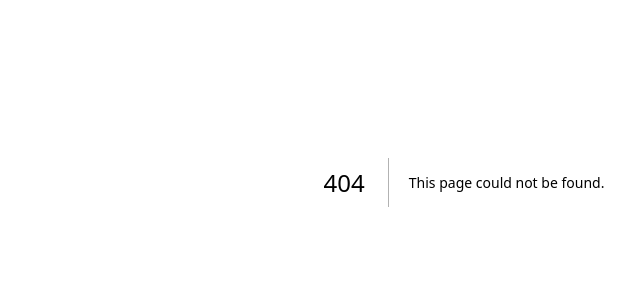
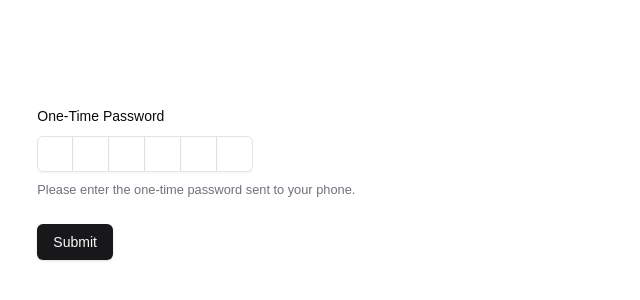
Before and after one commit to Shavkatjon-O/safebite, a Next.js app: page /verify-otp in a window 1280 px wide. Before the commit this address had no page. Shown: the part 218-518 px from the top of the page, without its empty margins (176-816 px from the left). Built offline with nearby package versions, Linux system fonts and the light colour scheme.

Commit message:
feat: otp verification logic

```diff
--- a/src/app/(auth)/sign-up/page.tsx
+++ b/src/app/(auth)/sign-up/page.tsx
@@ -13,7 +13,7 @@ import {
   FormMessage,
 } from "@/components/ui/form";
 import { Input } from "@/components/ui/input";
-import { signIn, signUp } from '@/services/auth';
+import { sendVerificationCode } from "@/services/auth";
 import { z } from "zod";
 import { useRouter } from "next/navigation";
 import { Loader2 } from "lucide-react";
@@ -21,11 +21,6 @@ import Link from "next/link";
 
 const FormSchema = z.object({
   email: z.string().email("Invalid email address"),
-  password: z.string().min(8, "Password must be at least 8 characters long"),
-  confirmPassword: z.string().min(8, "Password must be at least 8 characters long"),
-}).refine((data) => data.password === data.confirmPassword, {
-  message: "Passwords don't match",
-  path: ["confirmPassword"],
 });
 
 const Page = () => {
@@ -38,38 +33,29 @@ const Page = () => {
     resolver: zodResolver(FormSchema),
     defaultValues: {
       email: "",
-      password: "",
-      confirmPassword: "",
     },
   });
 
   const onSubmit = async (data: z.infer<typeof FormSchema>) => {
     setIsSubmitting(true);
-    ////////////////// Sign Up Logic //////////////////
     try {
-      const response = await signUp(data.email, data.password);
+      const response = await sendVerificationCode(data.email);
 
       setMessage(response.message);
 
       if (response.success) {
-        const signInResponse = await signIn(data.email, data.password);
-
-        if (signInResponse.success) {
-          console.log("Sign-up and sign-in successful");
-          router.push("/dashboard/onboarding");
-        } else {
-          console.log("Sign-in failed after sign-up");
-        }
+        console.log("Sign-up successful");
+        router.push("/verify-otp");
       } else {
         console.log("Sign-up failed");
       }
     } catch (error) {
       console.log("Error during sign-up:", error);
+
       setMessage("An error occurred during sign-up.");
     } finally {
       setIsSubmitting(false);
     }
-    /////////////////////////////////////////////////////
   };
 
   return (
@@ -94,42 +80,6 @@ const Page = () => {
             )}
           />
 
-          <FormField
-            control={form.control}
-            name="password"
-            render={({ field }) => (
-              <FormItem>
-                <FormLabel>Password</FormLabel>
-                <FormControl>
-                  <Input
-                    type="password"
-                    placeholder="Password" {...field}
-                    className="h-12"
-                  />
-                </FormControl>
-                <FormMessage />
-              </FormItem>
-            )}
-          />
-
-          <FormField
-            control={form.control}
-            name="confirmPassword"
-            render={({ field }) => (
-              <FormItem>
-                <FormLabel>Confirm Password</FormLabel>
-                <FormControl>
-                  <Input
-                    type="password"
-                    placeholder="Confirm Password" {...field}
-                    className="h-12"
-                  />
-                </FormControl>
-                <FormMessage />
-              </FormItem>
-            )}
-          />
-
           {message && (
             <div className="flex justify-center w-full bg-slate-100 py-2 rounded-md">
               <span className="text-indigo-500">{message}</span>
@@ -144,7 +94,7 @@ const Page = () => {
             {isSubmitting ? (
               <Loader2 className="animate-spin text-white" />
             ) : (
-              "Sign Up"
+              "Continue"
             )}
           </Button>
 
--- /dev/null
+++ b/src/app/(auth)/verify-otp/page.tsx
@@ -0,0 +1,101 @@
+"use client"
+
+import { zodResolver } from "@hookform/resolvers/zod"
+import { useForm } from "react-hook-form"
+import { z } from "zod"
+import { useEffect, useState } from "react"
+
+import { Button } from "@/components/ui/button"
+import {
+  Form,
+  FormControl,
+  FormDescription,
+  FormField,
+  FormItem,
+  FormLabel,
+  FormMessage,
+} from "@/components/ui/form"
+import {
+  InputOTP,
+  InputOTPGroup,
+  InputOTPSlot,
+} from "@/components/ui/input-otp"
+import { checkVerificationCode } from "@/services/auth"
+
+const FormSchema = z.object({
+  pin: z.string().min(6, {
+    message: "Your one-time password must be 6 characters.",
+  }),
+})
+
+function InputOTPForm() {
+  const [isLoading, setIsLoading] = useState(false);
+  const form = useForm<z.infer<typeof FormSchema>>({
+    resolver: zodResolver(FormSchema),
+    defaultValues: {
+      pin: "",
+    },
+  })
+
+  useEffect(() => {
+    return () => {}
+  }, []);
+
+  const onSubmit = async (data: z.infer<typeof FormSchema>) => {
+    setIsLoading(true);
+
+    try {
+        console.log(data.pin)
+      const response = await checkVerificationCode("shavkatjonodamboyev@gmail.com", data.pin);
+
+
+      if (response.success) {
+        console.log("Sign-up successful");
+      } else {
+        console.log("Sign-up failed");
+      }
+    } catch (error) {
+      console.log("Error during sign-up:", error);
+    } finally {
+      setIsLoading(false);
+    }
+  }
+
+  return (
+    <Form {...form}>
+      <form onSubmit={form.handleSubmit(onSubmit)} className="w-2/3 space-y-6">
+        <FormField
+          control={form.control}
+          name="pin"
+          render={({ field }) => (
+            <FormItem>
+              <FormLabel>One-Time Password</FormLabel>
+              <FormControl>
+                <InputOTP maxLength={6} {...field}>
+                  <InputOTPGroup>
+                    <InputOTPSlot index={0} />
+                    <InputOTPSlot index={1} />
+                    <InputOTPSlot index={2} />
+                    <InputOTPSlot index={3} />
+                    <InputOTPSlot index={4} />
+                    <InputOTPSlot index={5} />
+                  </InputOTPGroup>
+                </InputOTP>
+              </FormControl>
+              <FormDescription>
+                Please enter the one-time password sent to your phone.
+              </FormDescription>
+              <FormMessage />
+            </FormItem>
+          )}
+        />
+
+        <Button type="submit" disabled={isLoading}>
+          {isLoading ? "Submitting..." : "Submit"}
+        </Button>
+      </form>
+    </Form>
+  )
+}
+
+export default InputOTPForm
--- a/src/services/auth.ts
+++ b/src/services/auth.ts
@@ -37,7 +37,7 @@ const sendVerificationCode =  async (email: string) => {
 const checkVerificationCode = async (email: string, code: string) => {
   const response = await axios.post(`${process.env.NEXT_PUBLIC_BACKEND_URL}/users/check_verification/`, {
     email: email,
-    code: code
+    otp: code
   });
 
   if (response.status === 200) {
```
